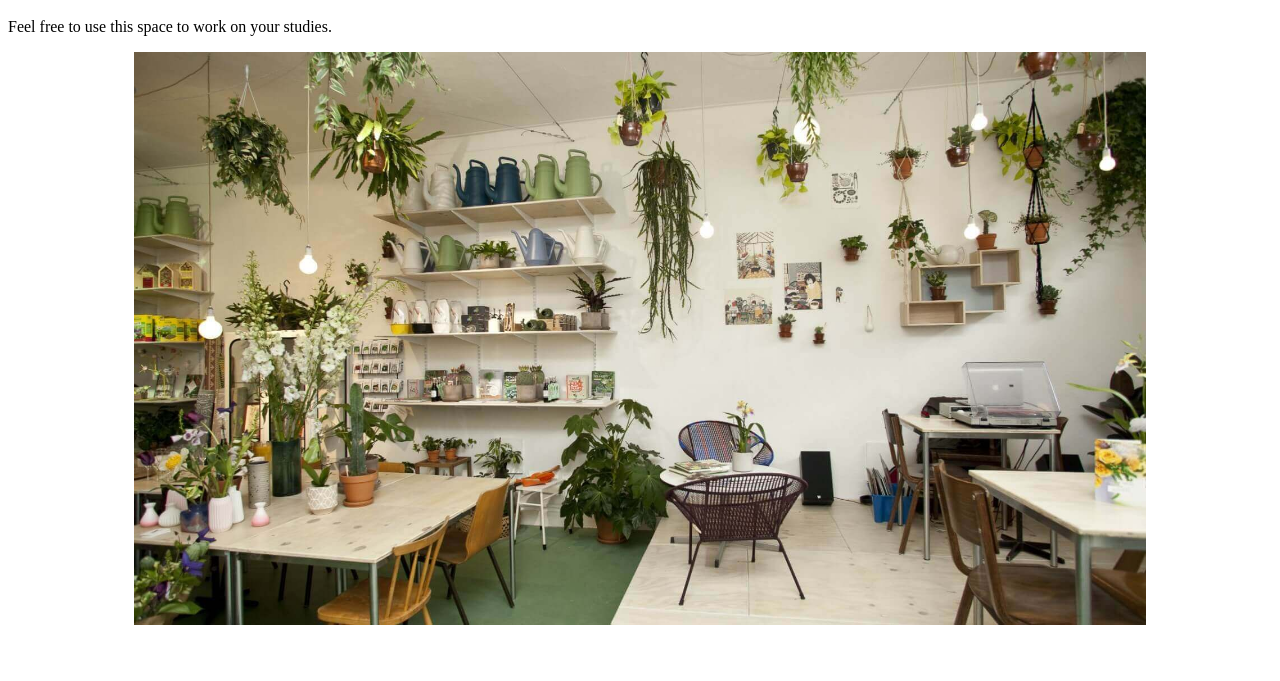
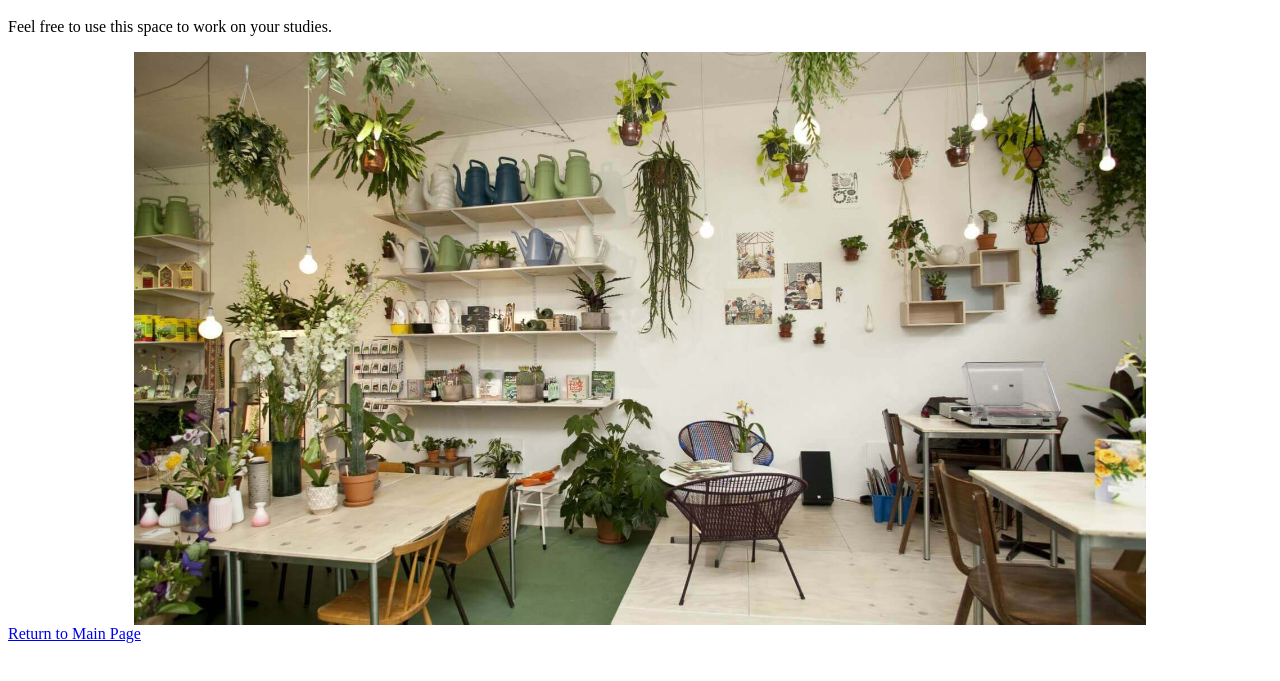
Before and after one commit to uvapcs/uvapcs.github.io, a plain HTML site: page study.html in a window 1280 px wide. Shown: the part 51-732 px from the top of the page. Drawn offline with Linux system fonts and the light colour scheme.

Commit message:
Update study.html
Edit 5.3 (Project 2, Step 8). Add link from "Study Area!" to home page.

```diff
--- a/study.html
+++ b/study.html
@@ -13,3 +13,4 @@
 <center>
   <a href="/CS 1010 Study Area 2.17.24.jpg"><img width="80%" src="/CS 1010 Study Area 2.17.24.jpg"></a>
 </center>
+ <a href="index.html">Return to Main Page</a>
```
